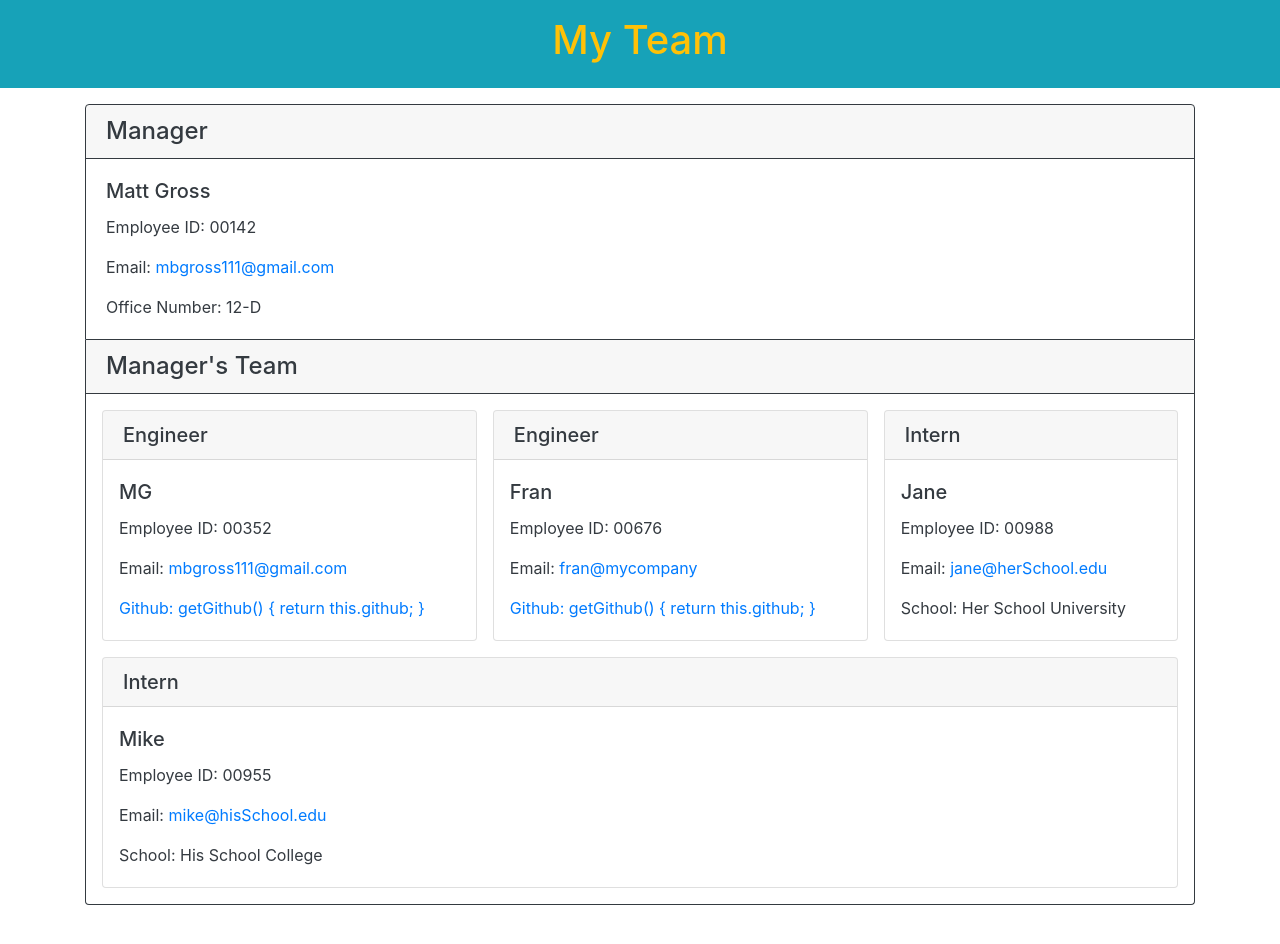
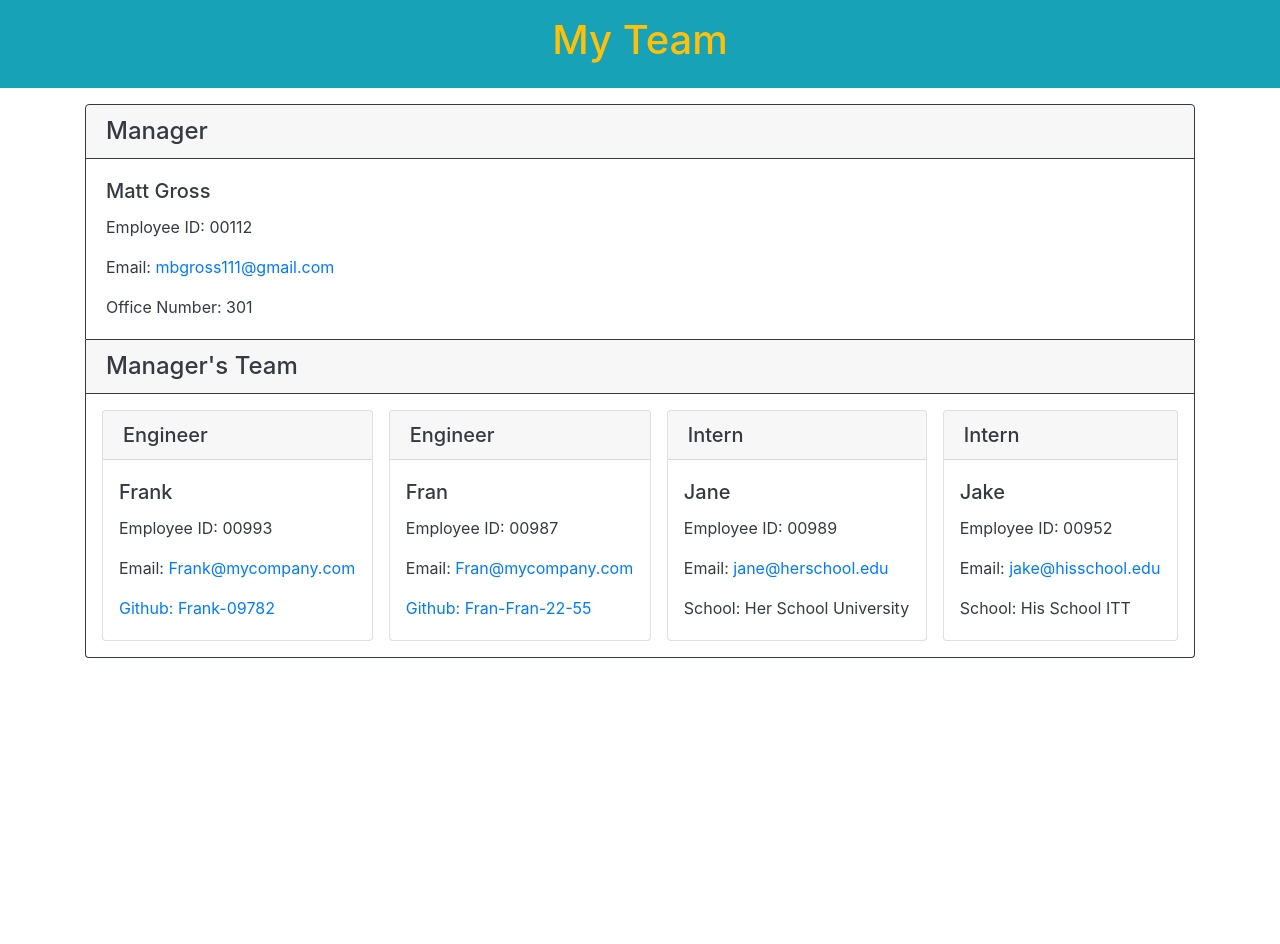
Before and after one commit to matt-gross-27/Employee-page-generator, a website: page dist/index.html in a window 1280 px wide. After the commit the page ends 800 px from the top, so only its background shows below. Drawn offline with nearby package versions, Linux system fonts and the light colour scheme.

Commit message:
update demo .dist/index.html file

```diff
--- a/dist/index.html
+++ b/dist/index.html
@@ -18,9 +18,9 @@
         <h4 class="card-header border-dark">Manager</h4>
         <div class="card-body">
           <h5 class="card-title">Matt Gross</h5>
-          <p class="card-text">Employee ID: 00142</p>
+          <p class="card-text">Employee ID: 00112</p>
           <p class="card-text">Email: <a href="mailto:mbgross111@gmail.com">mbgross111@gmail.com</a></p>
-          <p class="card-text">Office Number: 12-D</p>
+          <p class="card-text">Office Number: 301</p>
         </div>
       </div>
 
@@ -31,12 +31,10 @@
         <div class="card mt-3 flex-grow-1 mx-2">
           <h5 class="card-header">Engineer</h5>
           <div class="card-body px-3">
-            <h5 class="card-title">MG</h5>
-            <p class="card-text">Employee ID: 00352</p>
-            <p class="card-text">Email: <a href="mailto:mbgross111@gmail.com">mbgross111@gmail.com</a></p>
-            <p class="card-text"><a href="https://github.com/matt-gross-27" target="_blank">Github: getGithub() {
-    return this.github;
-  }</a></p>
+            <h5 class="card-title">Frank</h5>
+            <p class="card-text">Employee ID: 00993</p>
+            <p class="card-text">Email: <a href="mailto:Frank@mycompany.com">Frank@mycompany.com</a></p>
+            <p class="card-text"><a href="https://github.com/Frank-09782" target="_blank">Github: Frank-09782</a></p>
           </div>
         </div>
 
@@ -44,11 +42,9 @@
           <h5 class="card-header">Engineer</h5>
           <div class="card-body px-3">
             <h5 class="card-title">Fran</h5>
-            <p class="card-text">Employee ID: 00676</p>
-            <p class="card-text">Email: <a href="mailto:fran@mycompany">fran@mycompany</a></p>
-            <p class="card-text"><a href="https://github.com/fran-12-34567" target="_blank">Github: getGithub() {
-    return this.github;
-  }</a></p>
+            <p class="card-text">Employee ID: 00987</p>
+            <p class="card-text">Email: <a href="mailto:Fran@mycompany.com">Fran@mycompany.com</a></p>
+            <p class="card-text"><a href="https://github.com/Fran-Fran-22-55" target="_blank">Github: Fran-Fran-22-55</a></p>
           </div>
         </div>
 
@@ -57,8 +53,8 @@
           <h5 class="card-header">Intern</h5>
           <div class="card-body px-3">
             <h5 class="card-title">Jane</h5>
-            <p class="card-text">Employee ID: 00988</p>
-            <p class="card-text">Email: <a href="mailto:jane@herSchool.edu">jane@herSchool.edu</a></p>
+            <p class="card-text">Employee ID: 00989</p>
+            <p class="card-text">Email: <a href="mailto:jane@herschool.edu">jane@herschool.edu</a></p>
             <p class="card-text">School: Her School University</p>
           </div>
         </div>
@@ -66,10 +62,10 @@
         <div class="card mt-3 flex-grow-1 mx-2">
           <h5 class="card-header">Intern</h5>
           <div class="card-body px-3">
-            <h5 class="card-title">Mike</h5>
-            <p class="card-text">Employee ID: 00955</p>
-            <p class="card-text">Email: <a href="mailto:mike@hisSchool.edu">mike@hisSchool.edu</a></p>
-            <p class="card-text">School: His School College</p>
+            <h5 class="card-title">Jake</h5>
+            <p class="card-text">Employee ID: 00952</p>
+            <p class="card-text">Email: <a href="mailto:jake@hisschool.edu">jake@hisschool.edu</a></p>
+            <p class="card-text">School: His School ITT</p>
           </div>
         </div>
 
```
